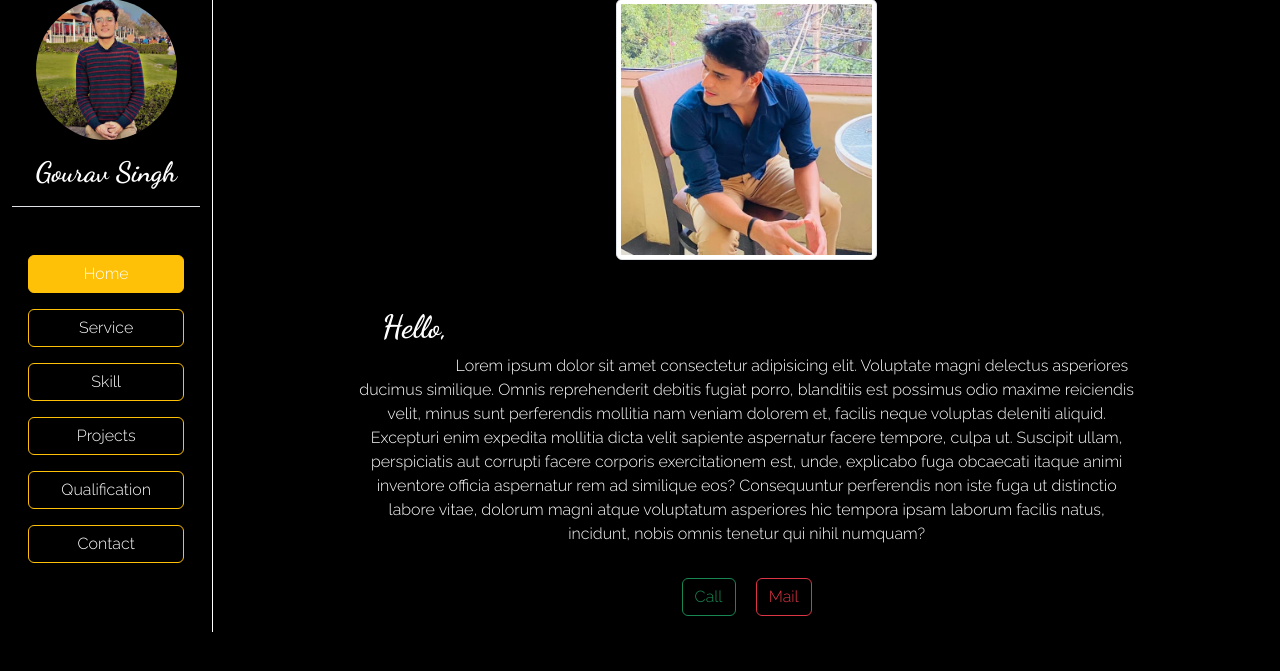
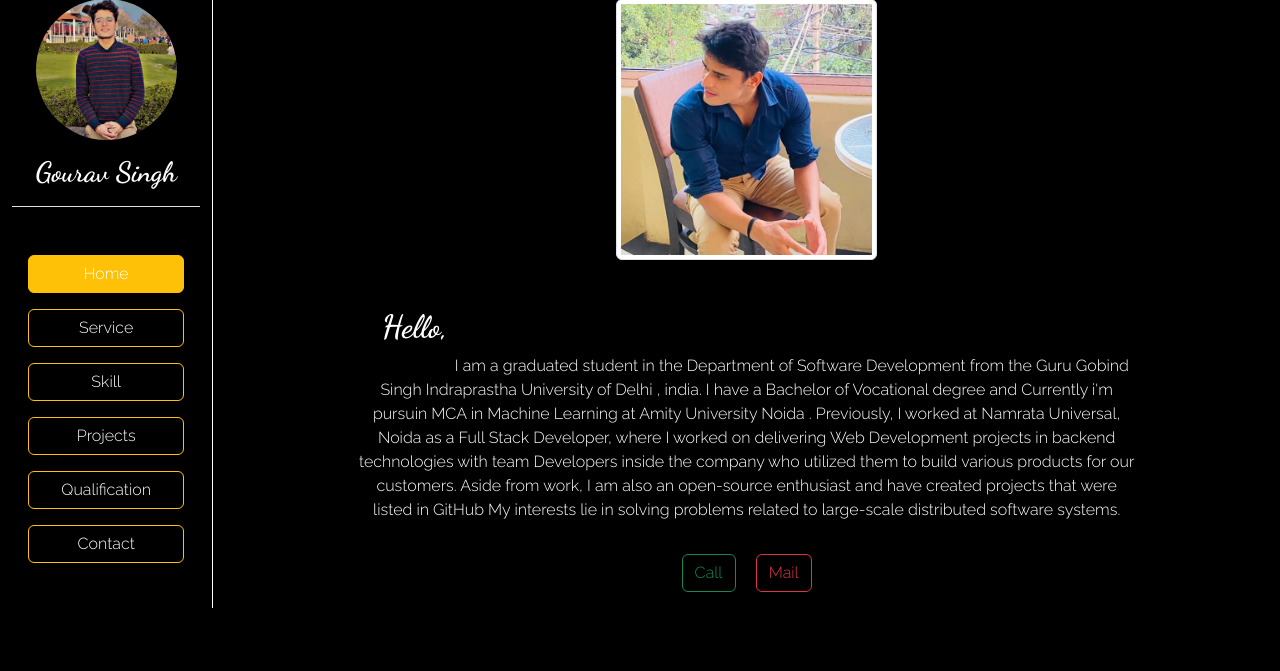
Before and after one commit to kush9871/Portfolio-gaurav, a Django app: page / in a window 1280 px wide. Shown: the part 49-720 px from the top of the page. Run offline with Django 3.2, Linux system fonts and the light colour scheme; some libraries are stand-ins or nearby versions.

Commit message:
Update index.html

```diff
--- a/templates/index.html
+++ b/templates/index.html
@@ -15,19 +15,11 @@
             <h2 style="font-family: 'Dancing Script', cursive;">Hello,</h2>
         </div>
         <div class="d-flex justify-content-center">
-            <p class="w-75"> &nbsp; &nbsp; &nbsp; &nbsp; &nbsp; &nbsp; &nbsp; &nbsp; &nbsp; &nbsp; &nbsp;  Lorem ipsum dolor sit amet consectetur adipisicing elit. Voluptate magni delectus asperiores
-                ducimus
-                similique. Omnis reprehenderit debitis fugiat porro, blanditiis est possimus odio maxime
-                reiciendis
-                velit, minus sunt perferendis mollitia nam veniam dolorem et, facilis neque voluptas deleniti
-                aliquid. Excepturi enim expedita mollitia dicta velit sapiente aspernatur facere tempore, culpa
-                ut.
-                Suscipit ullam, perspiciatis aut corrupti facere corporis exercitationem est, unde, explicabo
-                fuga
-                obcaecati itaque animi inventore officia aspernatur rem ad similique eos? Consequuntur
-                perferendis
-                non iste fuga ut distinctio labore vitae, dolorum magni atque voluptatum asperiores hic tempora
-                ipsam laborum facilis natus, incidunt, nobis omnis tenetur qui nihil numquam?</p>
+            <p class="w-75"> &nbsp; &nbsp; &nbsp; &nbsp; &nbsp; &nbsp; &nbsp; &nbsp; &nbsp; &nbsp; &nbsp; I am a graduated student in the Department of Software Development from the Guru Gobind Singh Indraprastha University of Delhi , india. I have a Bachelor of Vocational degree and Currently i'm pursuin MCA in Machine Learning at Amity University Noida .
+Previously, I worked at Namrata Universal, Noida as a Full Stack Developer,
+where I worked on delivering Web Development projects in backend technologies with team Developers inside the company who utilized them to build various products for our customers.
+Aside from work, I am also an open-source enthusiast and have created projects that were listed in GitHub
+My interests lie in solving problems related to large-scale distributed software systems.</p>
             </div>
             <a class="btn btn-outline-success my-3 mx-2" href="tel: +91 7042865800" >Call</a>
             <a class="btn btn-outline-danger my-3 mx-2" href="mailto:gourav.singh9871@gmail.com" >Mail</a>
```
